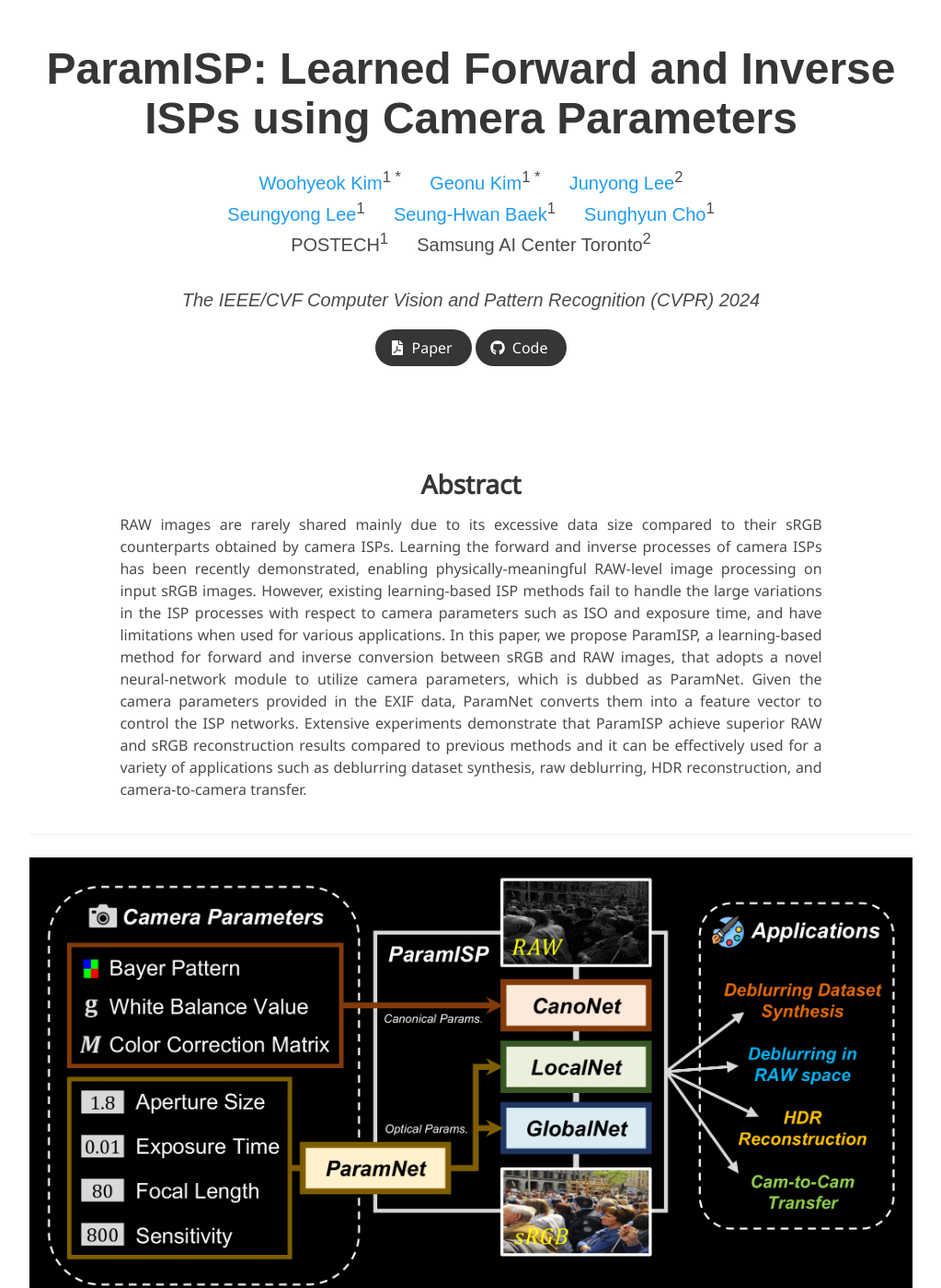
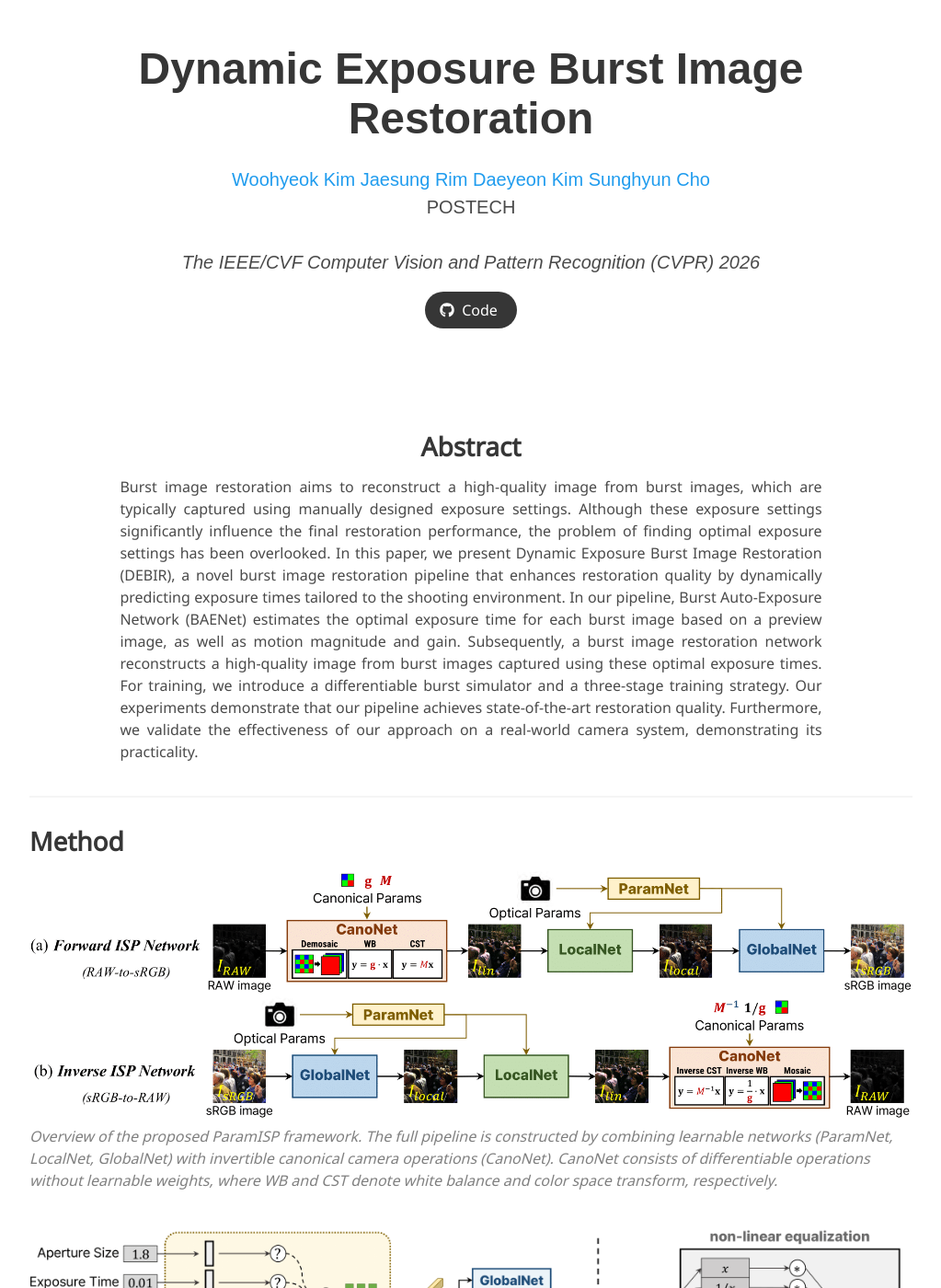
Before and after one commit to woo525/DEBIR, a Jekyll site: the page built from index.md, in a window 1280 px wide and 1400 px high. Shown: the whole window at 92% size, without its empty margins (128-1151 px from the left). Built offline with Jekyll 4.4.1, drawn with Linux system fonts in a browser that asks for light colours; some web fonts are replaced; some of the changed text lies outside the part shown.

Commit message:
Update index.md

````diff
--- a/index.md
+++ b/index.md
@@ -1,15 +1,14 @@
 ---
 layout: project_page
 permalink: /
-title: ParamISP&#58; Learned Forward and Inverse ISPs using Camera Parameters
+title: Dynamic Exposure Burst Image Restoration
 authors:
-    <A href="https://woo525.github.io/">Woohyeok Kim</A><sup>1&nbsp;*</sup> &emsp; <A href="">Geonu Kim</A><sup>1&nbsp;*</sup> &emsp; <A href="https://junyonglee.me/">Junyong Lee</A><sup>2</sup>
-    <br><A href="https://cg.postech.ac.kr/leesy/">Seungyong Lee</A><sup>1</sup> &emsp; <A href="https://www.shbaek.com/">Seung-Hwan Baek</A><sup>1</sup> &emsp; <A href="https://www.scho.pe.kr/">Sunghyun Cho</A><sup>1</sup>
+    <A href="https://woo525.github.io/">Woohyeok Kim</A> <A href="https://rimchang.github.io/">Jaesung Rim</A> <A href="">Daeyeon Kim</A> <A href="https://www.scho.pe.kr/home">Sunghyun Cho</A>
 affiliations:
-    POSTECH<sup>1</sup> &emsp; Samsung AI Center Toronto<sup>2</sup>
-    <br><br><p style="font-style:italic;">The IEEE/CVF Computer Vision and Pattern Recognition (CVPR) 2024</p>
-paper: https://arxiv.org/abs/2312.13313
-code: https://github.com/woo525/ParamISP
+    POSTECH
+    <br><br><p style="font-style:italic;">The IEEE/CVF Computer Vision and Pattern Recognition (CVPR) 2026</p>
+paper:
+code: https://github.com/woo525/DEBIR
 ---
 
 <!-- Using HTML to center the abstract -->
@@ -17,19 +16,19 @@ code: https://github.com/woo525/ParamISP
     <div class="column is-four-fifths">
         <h2>Abstract</h2>
         <div class="content has-text-justified">
-RAW images are rarely shared mainly due to its excessive data size compared to their sRGB counterparts obtained by camera ISPs.
-Learning the forward and inverse processes of camera ISPs has been recently demonstrated, enabling physically-meaningful RAW-level image processing on input sRGB images.
-However, existing learning-based ISP methods fail to handle the large variations in the ISP processes with respect to camera parameters such as ISO and exposure time, and have limitations when used for various applications.
-In this paper, we propose ParamISP, a learning-based method for forward and inverse conversion between sRGB and RAW images, that adopts a novel neural-network module to utilize camera parameters, which is dubbed as ParamNet.
-Given the camera parameters provided in the EXIF data, ParamNet converts them into a feature vector to control the ISP networks.
-Extensive experiments demonstrate that ParamISP achieve superior RAW and sRGB reconstruction results compared to previous methods and it can be effectively used for a variety of applications such as deblurring dataset synthesis, raw deblurring, HDR reconstruction, and camera-to-camera transfer.
+Burst image restoration aims to reconstruct a high-quality image from burst images, which are typically captured using manually designed exposure settings.
+Although these exposure settings significantly influence the final restoration performance, the problem of finding optimal exposure settings has been overlooked.
+In this paper, we present Dynamic Exposure Burst Image Restoration (DEBIR), a novel burst image restoration pipeline that enhances restoration quality by dynamically predicting exposure times tailored to the shooting environment.
+In our pipeline, Burst Auto-Exposure Network (BAENet) estimates the optimal exposure time for each burst image based on a preview image, as well as motion magnitude and gain.
+Subsequently, a burst image restoration network reconstructs a high-quality image from burst images captured using these optimal exposure times.
+For training, we introduce a differentiable burst simulator and a three-stage training strategy.
+Our experiments demonstrate that our pipeline achieves state-of-the-art restoration quality.
+Furthermore, we validate the effectiveness of our approach on a real-world camera system, demonstrating its practicality.
         </div>
     </div>
 </div>
 
 ---
-
-![thumb](/static/image/thumb.png)
 
 ## Method
 ![overview](/static/image/overview-1.png) <span style="color:gray"> *Overview of the proposed ParamISP framework. The full pipeline is constructed by combining learnable networks (ParamNet, LocalNet, GlobalNet) with invertible canonical camera operations (CanoNet). CanoNet consists of differentiable operations without learnable weights, where WB and CST denote white balance and color space transform, respectively.* </span>
@@ -66,11 +65,10 @@ Extensive experiments demonstrate that ParamISP achieve superior RAW and sRGB re
 
 ## Citation
 ```
-@inproceedings{kim2024paramisp,
-  title={ParamISP: Learned Forward and Inverse ISPs using Camera Parameters},
-  author={Kim, Woohyeok and Kim, Geonu and Lee, Junyong and Lee, Seungyong and Baek, Seung-Hwan and Cho, Sunghyun},
+@inproceedings{kim2026debir,
+  title={Dynamic Exposure Burst Image Restoration},
+  author={Kim, Woohyeok and Rim, Jaesung and Kim, Daeyeon and Cho, Sunghyun},
   booktitle={Proceedings of the IEEE/CVF Conference on Computer Vision and Pattern Recognition},
-  pages={26067--26076},
-  year={2024}
+  year={2026}
 }
 ```
````
